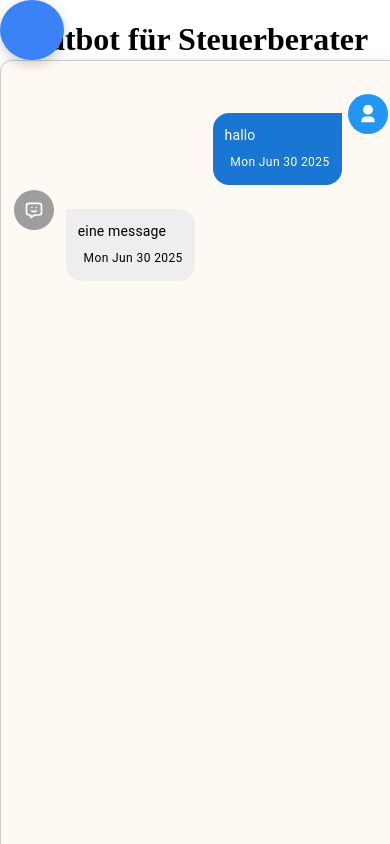
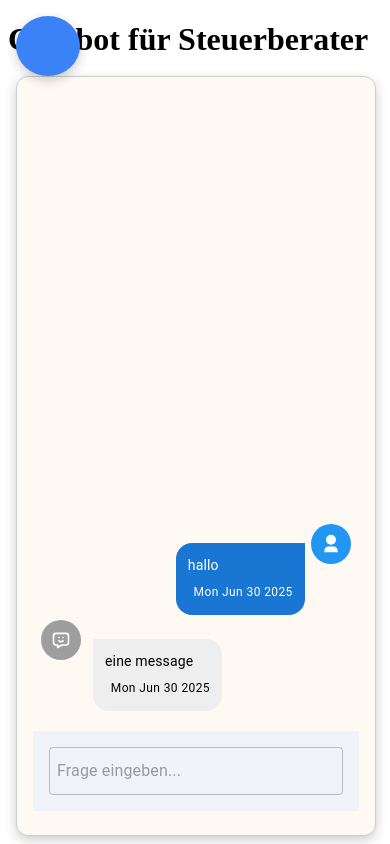
Before and after one commit to normanboettcher/BotPilot, a React (Vite) app in the folder bot-pilot-chat/frontend/: page / in a window 390 px wide. Built offline with nearby package versions, Linux system fonts and the light colour scheme; some icons are missing.

Commit message:
first version with smartphone fullscreen version

```diff
--- a/bot-pilot-chat/frontend/index.html
+++ b/bot-pilot-chat/frontend/index.html
@@ -5,6 +5,7 @@
     <title>Bot-Demo</title>
 </head>
 <body>
+<meta name="viewport" content="width=device-width, initial-scale=1.0" />
 <div id="root">
 </div>
 <h1>Chatbot für Steuerberater</h1>
--- a/bot-pilot-chat/frontend/src/components/BotContainer.tsx
+++ b/bot-pilot-chat/frontend/src/components/BotContainer.tsx
@@ -17,6 +17,7 @@ const BotContainer = (): React.ReactNode => {
                 right: isMobile ? 0 : 16,
                 left: isMobile ? 0 : 'auto',
                 top: isMobile ? 0 : 'auto',
+                padding: '1rem',
                 fontFamily: "sans-serif",
                 zIndex: 9999,
             }}
--- a/bot-pilot-chat/frontend/src/components/Chatbox.tsx
+++ b/bot-pilot-chat/frontend/src/components/Chatbox.tsx
@@ -16,18 +16,18 @@ const Chatbox: React.FC<Props> = ({visible}) => {
             elevation={4}
             sx={{
                 width: isMobile ? '100vw' : 400,
-                height: isMobile ? '100vh' : 500,
+                maxWidth: isMobile ? 360 : 400,
+                height: isMobile ? '90vh' : 360,
                 display: visible ? "flex" : "none",
                 flexDirection: "column",
-                justifyContent: "space-between",
+                justifyContent: "flex-end",
                 backgroundColor: "#fef9f3",
                 border: "1px solid #ccc",
                 borderRadius: "12px",
-                padding: "0.3rem",
-                paddingTop: "2rem",
-                marginBottom: isMobile ? 0 : ' 10px',
+                padding: "1rem",
                 boxShadow: "0 4px 12px rgba(0,0,0,0.2)",
                 mt: isMobile ? 0 : 2,
+                boxSizing: "border-box",
             }}
         >
             <Chatverlauf/>
```
